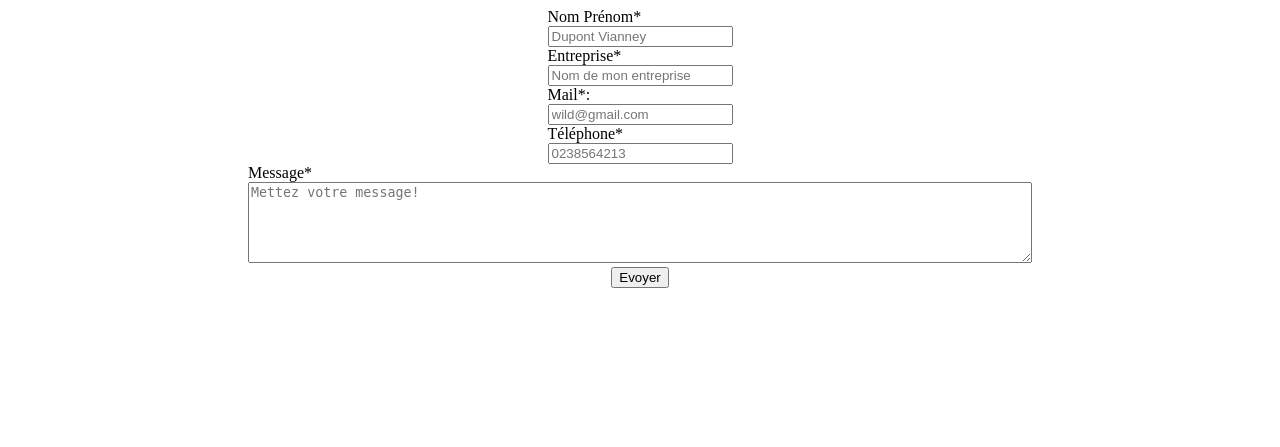
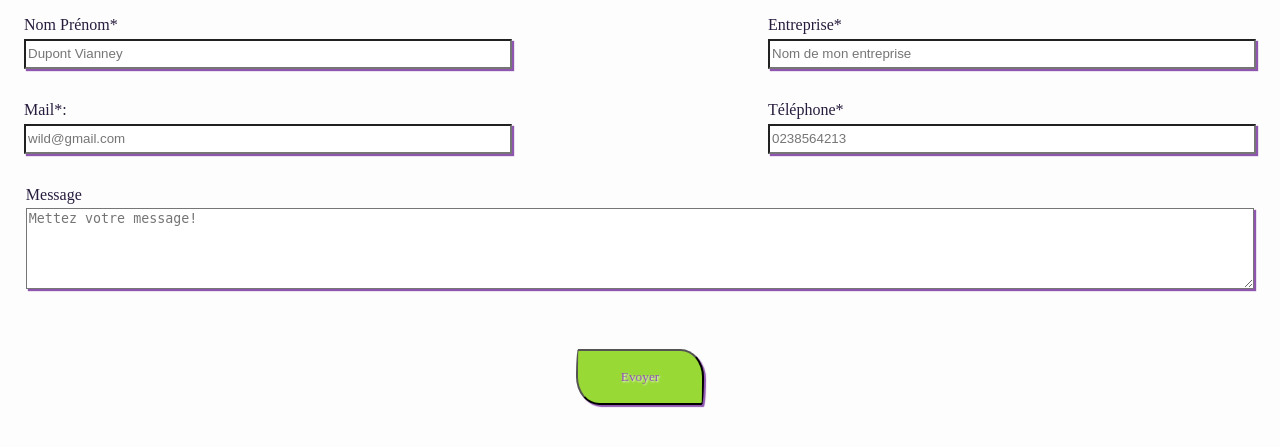
Before and after one commit to baloolc/Projet-buzz, a PHP site: page /contact.html in a window 1280 px wide. Shown: the top 447 px of the page. Run offline with PHP 8.4, Linux system fonts and the light colour scheme.

Commit message:
changement contact, style-contact.css et styles.css

```diff
--- a/contact.html
+++ b/contact.html
@@ -15,36 +15,31 @@
     </header>
     <main>
         <form id="form">
-            <div class="first-last-name">
-                <div>
+            <div class="name-enterprise">
+                <div class="first-last-name">
                     <label for="first-last-name">Nom Prénom*</label><br />
                     <input type="text" required id="first-last-name" name="first-last-name"
                         placeholder="Dupont Vianney" />
                 </div>
-            </div>
-            </div>
-            <div class="enterprise">
-                <div>
+                <div class="enterprise">
                     <label for="enterprise">Entreprise*</label><br />
                     <input type="text" required id="enterprise" name="enterprise" placeholder="Nom de mon entreprise" />
                 </div>
             </div>
-            <div class="mail">
-                <div>
+            <div class="mail-phone">
+                <div class="mail">
                     <label for="mail">Mail*:</label><br />
                     <input type="text" required id="mail" name="mail" placeholder="wild@gmail.com" />
                 </div>
-            </div>
-            <div class="phone">
-                <div>
+                <div class="phone">
                     <label for="phone">Téléphone*</label><br />
                     <input type="text" required id="phone" name="phone" placeholder="0238564213" />
                 </div>
             </div>
             <div class="message">
                 <div>
-                    <label for="message">Message*</label><br />
-                    <textarea required id="message" name="message" cols="95" rows="5"
+                    <label for="message">Message</label><br />
+                    <textarea  id="message" name="message" cols="95" rows="5"
                         placeholder="Mettez votre message!"></textarea>
                 </div>
             </div>
--- a/styles-contact.css
+++ b/styles-contact.css
@@ -1,32 +1,106 @@
+:root {
+    --width-input: 30rem;
+    --height-input:1.5rem;
+    --width-textarea: 76.4rem;
+    --margin:1rem 8rem 1rem 8rem;
+    --margin-input:0.3rem;
 
-.first-last-name  {
+
+}
+
+
+.name-enterprise {
     display: flex;
     justify-content: center;
+    align-items: center;
+}
+.name-enterprise label {
+    color: var(--dark-color);
+    font-family: var(--first-font-familly);
+}
+
+.first-last-name {
+    margin: var(--margin);
 }
 
 .enterprise {
+    margin: var(--margin);
+}
+
+.name-enterprise input {
+    width: var(--width-input);
+    height: var(--height-input);
+    margin-top: var(--margin-input);
+    box-shadow: 2px 2px 1px var(--secondary-color);
+}
+
+.mail-phone {
     display: flex;
     justify-content: center;
+    align-items: center;
+}
+
+.mail-phone label {
+    color: var(--dark-color);
+    font-family: var(--first-font-familly);
+}
+
+.mail-phone input {
+    width: var(--width-input);
+    height: var(--height-input);
+    margin-top: var(--margin-input);
+    box-shadow: 2px 2px 1px var(--secondary-color);
 }
 
 .mail {
-    display: flex;
-    justify-content: center;
+    margin: var(--margin);
 }
 
 .phone {
-    display: flex;
-    justify-content: center;
+    margin: var(--margin);
 }
 
 .message {
     display: flex;
     justify-content: center;
+    margin: var(--margin);
+}
+
+.message label {
+    color: var(--dark-color);
+    font-family: var(--first-font-familly);
+
+}
+
+.message textarea {
+    width: var(--width-textarea);
+    margin-top: var(--margin-input);
+    box-shadow: 2px 2px 1px var(--secondary-color);
+
 }
 
 
 .input-send {
     display: flex;
     justify-content: center;
+    padding-top: 2.5rem;
 
 }
+.send {
+    font-family: var(--first-font-familly);
+    text-align: center;
+    color: var(--secondary-color);
+    text-shadow: 1px 1px 2px var(--light-color);
+    background-color: var(--primary-color);
+    width: 8rem;
+    height: 3.5rem;
+    border-radius: 10px 100px / 120px;
+    box-shadow: 2px 2px 1px var(--secondary-color);
+}
+
+.send:hover {
+    transform: rotate(3deg);
+    background-color: var(--secondary-color);
+    color: var(--primary-color);
+
+}
--- a/styles.css
+++ b/styles.css
@@ -18,3 +18,9 @@
 --second-font-size: ;
 
 }
+
+body {
+    box-sizing: border-box;
+    margin: 0;
+    background-color: var(--light-color);
+}
```
